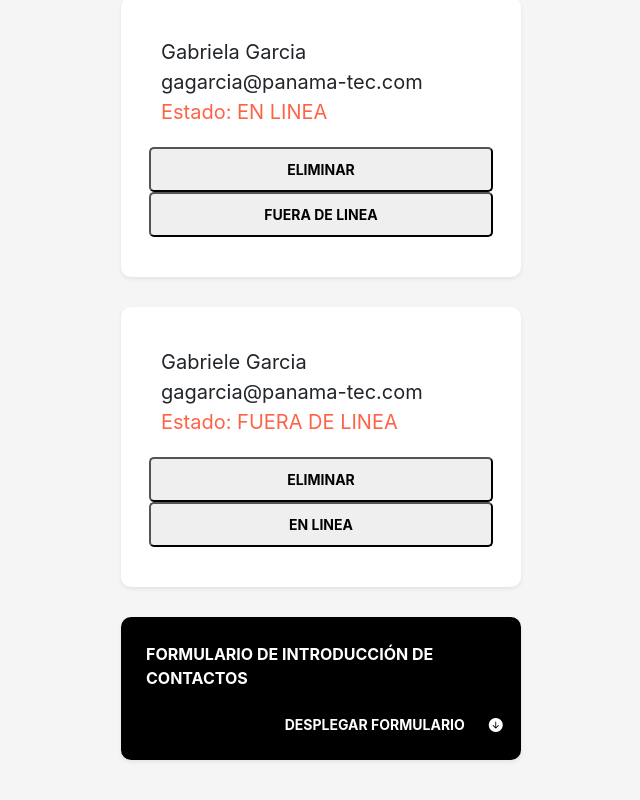
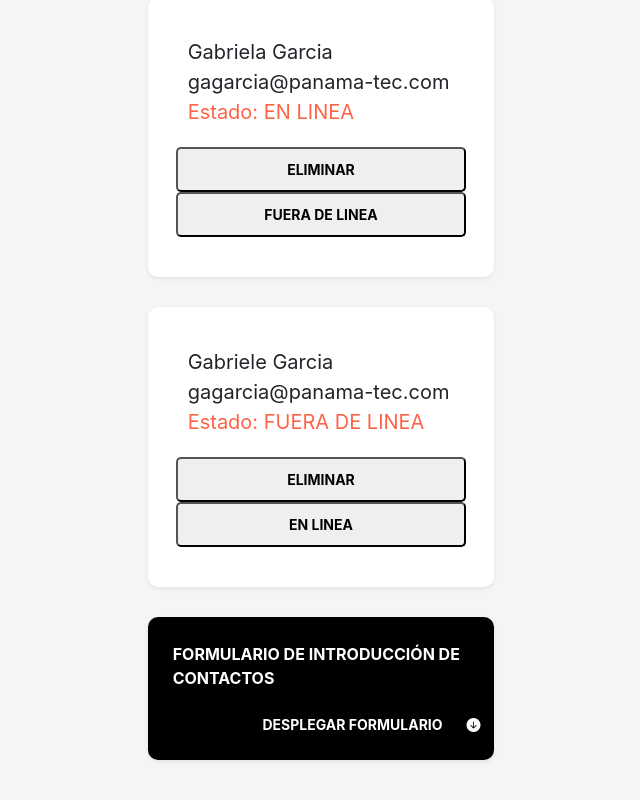
Before and after one commit to PANAMA-TEC/tarea-1-react, a React (Create React App) app: page / in a window 1280 px wide. Shown: the part 492-1292 px from the top of the page, without its empty margins (319-959 px from the left). Built offline with nearby package versions, Linux system fonts and the light colour scheme.

Commit message:
Modificación de los estilos de página con diferentes tamaño de pantallas usando bootstrap

```diff
--- a/src/componentes/contenedores/ListaContactos/ListaContactos.jsx
+++ b/src/componentes/contenedores/ListaContactos/ListaContactos.jsx
@@ -46,8 +46,8 @@ const Listacontactos = () => {
 
 
     return (
-        <div className='lista-contactos'>
-            <div className='col-12 col-md-8 offset-md-2 col-xl-4 offset-xl-4'>
+        <div className='lista-contactos col-12 col-md-8 col-lg-8 offset-md-2 col-xl-4 offset-xl-4 '>
+            <div className=''>
                 <h1 className='titulo-contactos col-12'> LISTA DE CONTACTOS</h1>
 
                 {
--- a/src/componentes/simples/Formularios/formularioContactos/formularioContactos.jsx
+++ b/src/componentes/simples/Formularios/formularioContactos/formularioContactos.jsx
@@ -5,14 +5,13 @@ import { Contacto } from '../../../../clases/contacto.class';
 
 
 
-const Formulariocontactos = ({ tareasActuales , agregarTarea}) => {
+const Formulariocontactos = ({ tareasActuales , agregarTarea }) => {
 
     const nombreRef = useRef('');
     const apellidoRef = useRef('');
     const emailRef = useRef('');
 
     const [formularioVisible,setFVisible] = useState(false);
-   /*  const levelRef = useRef(LEVELS.NORMAL); */
 
     function crearContacto(e){
 
@@ -25,23 +24,22 @@ const Formulariocontactos = ({ tareasActuales , agregarTarea}) => {
             emailRef.current.value,
             false,
 
-
         );
 
         agregarTarea(contactoNuevo);
 
-   }
+    }
 
    function mostrarFormulario(){
+
        setFVisible(!formularioVisible);
-   }
+
+    }
 
     return (
-        <form className='' style={{borderRadius:'10px', }} onSubmit={ crearContacto } >
-
-            <div className='col-12 col-md-8 offset-md-2  col-xl-4 offset-xl-4 shadow-sm' style={{backgroundColor:'black',padding:'10px', borderRadius:'10px',}}>
-
-                <label  class="col-12 col-form-label align-middle" style=  {   {   color:'white',   padding:'15px', fontWeight:'bold'}}  for="staticEmail" >
+        <form className='' style={{ borderRadius:'10px' }} onSubmit={ crearContacto } >
+            <div className='shadow-sm' style={{ backgroundColor:'black',padding:'10px', borderRadius:'10px' }}>
+                <label  class="col-12 col-form-label align-middle" style=  {{ color:'white',   padding:'15px', fontWeight:'bold' }}  for="staticEmail" >
                     <div className='row'>
 
                         <div className='col-12'>FORMULARIO DE INTRODUCCIÓN DE CONTACTOS</div>
@@ -52,6 +50,7 @@ const Formulariocontactos = ({ tareasActuales , agregarTarea}) => {
                             <i  class=" bi bi-arrow-down-circle-fill col-1 mt-4" ></i>
 
                         </div>
+
                     </div>
                 </label>
 
@@ -74,9 +73,10 @@ const Formulariocontactos = ({ tareasActuales , agregarTarea}) => {
 }
 
 Formulariocontactos.protoType = {
+
     tareasActuales: PropTypes.number.isRequired,
     agregarTarea: PropTypes.func.isRequired
 
+}
 
-}
 export default Formulariocontactos;
```
